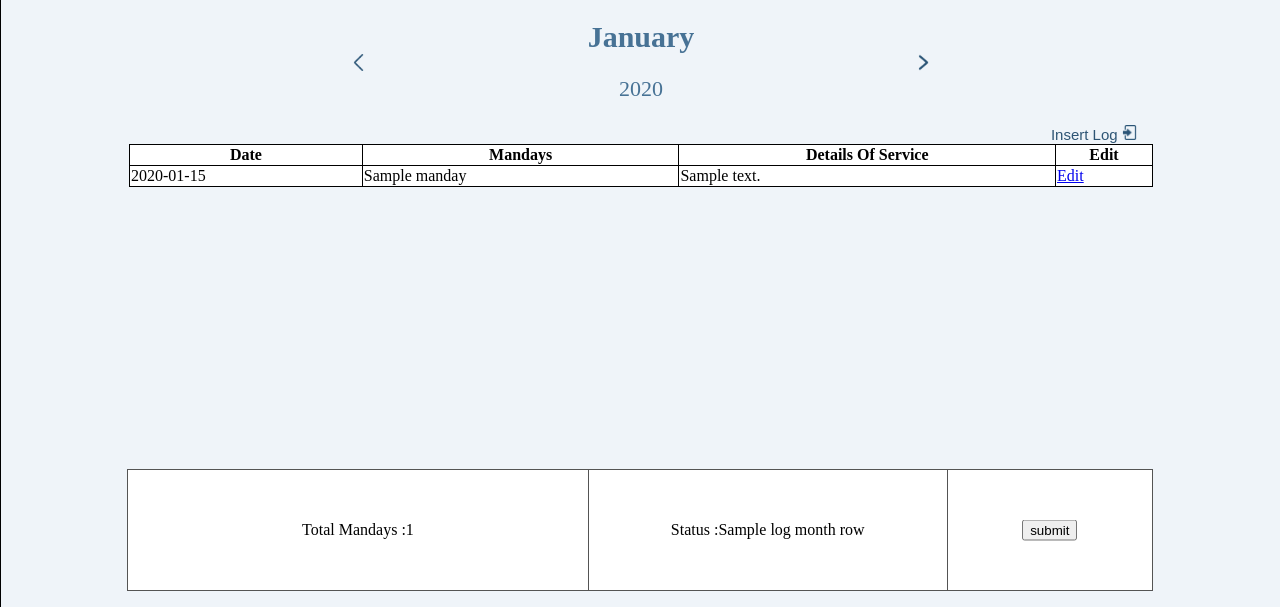
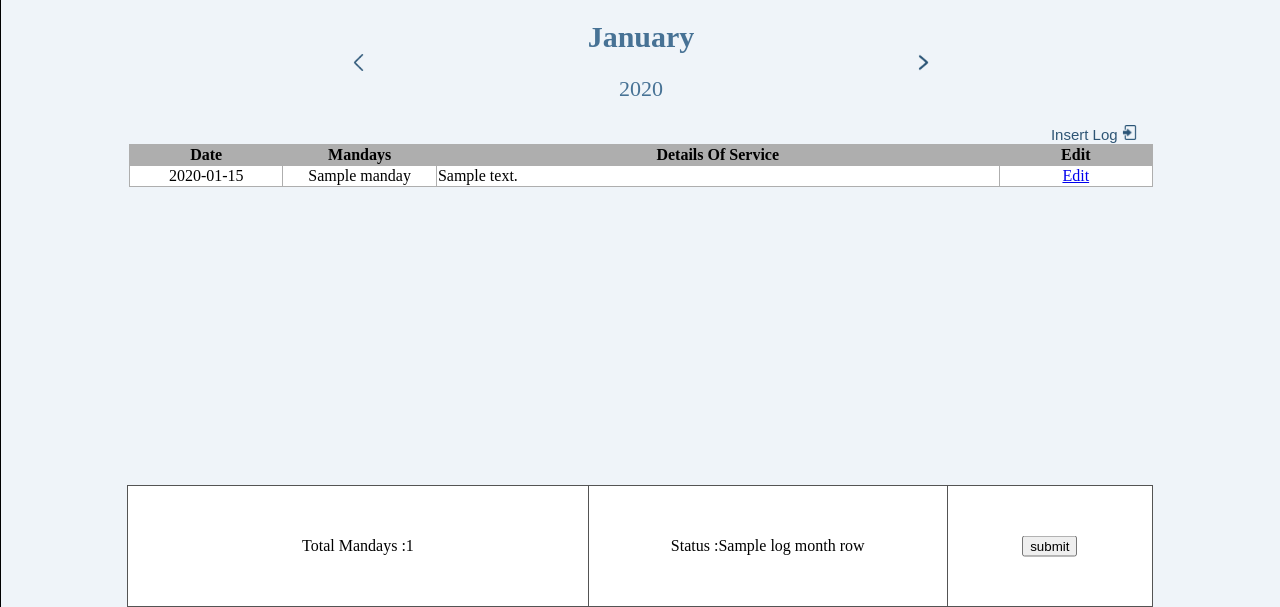
Before and after one commit to KantaphongP/E-HR_System, a PHP site: template views/timesheet/timesheet.php in a window 1280 px wide. Shown: the part 193-800 px from the top of the page. Run offline with PHP 8.4, Linux system fonts and the light colour scheme; the template is opened without the code that fills it: most values are stand-ins (such as "Sample title", 1, 10 or a date in 2020).

Commit message:
Update timesheet.php

```diff
--- a/views/timesheet/timesheet.php
+++ b/views/timesheet/timesheet.php
@@ -178,13 +178,38 @@ table, th, td {
   border: 1px solid black;
   border-collapse: collapse;
   background: #FFFFFF;
+  border-color : #AEAEAE;
+}
+.table .tb th{
+    position: sticky;
+    top: 0;
+    background-color : #AEAEAE;
+    text-align:center;
+}
+.table .tb td{
+
+}
+tbody>tr>:nth-child(3){
+    text-align:left;
+}
+tbody>tr>:nth-child(1){
+    width: 15% ;
+    text-align:center;
+}
+tbody>tr>:nth-child(2){
+    width: 15% ;
+    text-align:center;
+}
+tbody>tr>:nth-child(4){
+    width: 15% ;
+    text-align:center;
 }
 tr:nth-child(even) {
   background-color: #D6EEEE;
 }
 .sum {
     display : flex;
-    bottom: 2%;
+    bottom: 0%;
     width: 80%;
     height: 15%;
     background: #FFFFFF;
@@ -355,6 +380,7 @@ tr:nth-child(even) {
                 <button class="button" id="button">Insert Log <img src="insert.png" height ="15" width="15" margin="0 0 0 1%"/></button>
             </div>
             <div class ="table" style="position: relative" id="tablebutton";>
+                <div class="tb" style="overflow-y: scroll ;position: relative;height: 400px; border = solid ; boder-width = 1px">
                     <table style="width: 100%">
                     <tr><th>Date</th><th>Mandays</th><th>Details Of Service</th><th>Edit</th></tr>
                     <?php foreach($log_list as $log)
@@ -362,12 +388,13 @@ tr:nth-child(even) {
                     echo "
                     <tr><td>$log->ldate</td>
                     <td>$log->manday</td>
-                    <td>$log->detail</td>
+                    <td >$log->detail</td>
                     <td><a href=?controller=timesheet&action=myTimesheetDetail&staff_id=$staff_id&m=$month&y=$year&TS_ID=$log_month_row->TS_ID&ldate=$log->ldate>Edit</a></td>
                     </tr>";
                     }
                     ?>
                 </table>
+                </div>
             </div>
         </div>
 
```
Lines whose indentation alone changed are shown as unchanged.
